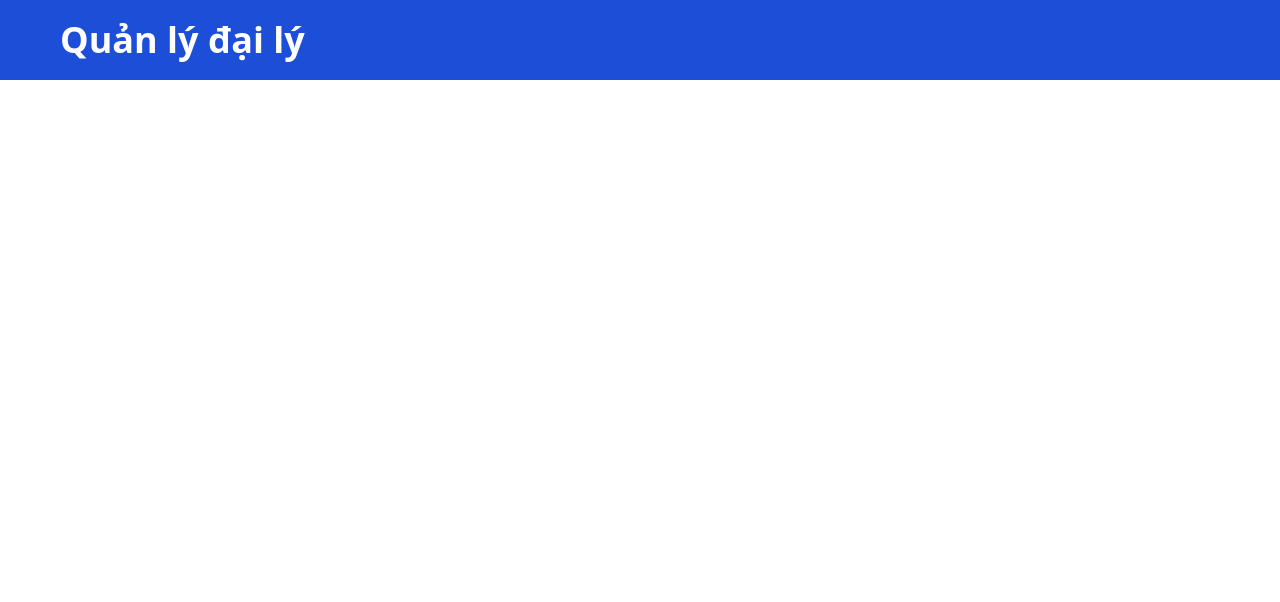
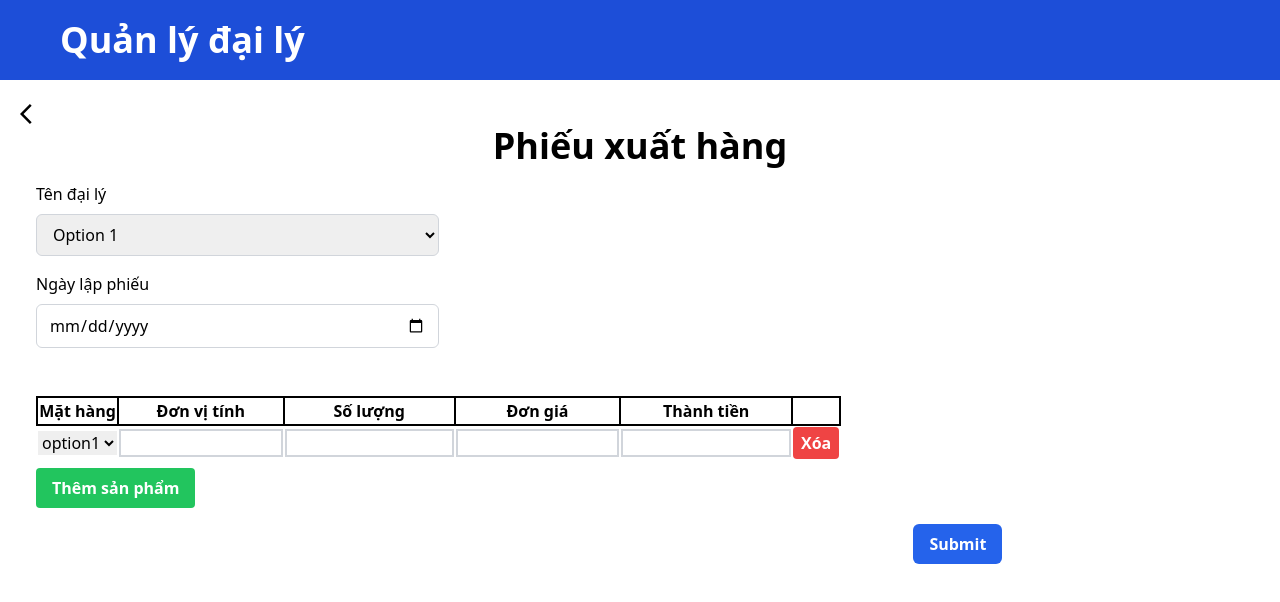
Before and after one commit to tannnt23/SE104.N21-QuanLyDaiLy, a React (Vite) app: page /lap-phieu-thu-tien in a window 1280 px wide. Before the commit this address had no page. Shown: the top 602 px of the page. Built offline with nearby package versions, Linux system fonts and the light colour scheme.

Commit message:
check git & add lapphieuthutien

```diff
--- a/src/App.jsx
+++ b/src/App.jsx
@@ -2,6 +2,7 @@
 import Layout from "./component/layout/Layout";
 // import pages
 import Home from "./pages/home/Home";
+import LapPhieuThuTien from "./pages/lapphieuthutien/LapPhieuThuTien";
 import LapPhieuXuatHang from "./pages/lapphieuxuathang/LapPhieuXuatHang";
 import DangKyDaiLy from "./pages/dangkydaily/DangKyDaiLy";
 import TraCuuDaiLy from "./pages/tracuudaily/TraCuuDaiLy";
@@ -16,6 +17,7 @@ function App() {
           <Routes>
             <Route path="/" element={<Home />} />
             <Route path="/lap-phieu-xuat-hang" element={<LapPhieuXuatHang />} />
+            <Route path="/lap-phieu-thu-tien" element={<LapPhieuThuTien />} />
             <Route path="/dang-ky-dai-ly" element={<DangKyDaiLy />} />
             <Route path="/tra-cuu-dai-ly" element={<TraCuuDaiLy />} />
           </Routes>
--- a/src/component/menu/menuWrapper/MenuWrapper.jsx
+++ b/src/component/menu/menuWrapper/MenuWrapper.jsx
@@ -33,6 +33,7 @@ function MenuWrapper() {
       id: 4,
       label: "Lập phiếu thu tiền",
       icon: <ReceiptIcon fontSize="large" />,
+      link: 'lap-phieu-thu-tien'
     },
     {
       id: 5,
--- /dev/null
+++ b/src/pages/lapphieuthutien/LapPhieuThuTien.jsx
@@ -0,0 +1,45 @@
+import BackButton from "../../component/button/backbutton/BackButton";
+import InputTable2 from "../../component/form/InputTable2";
+
+function LapPhieuThuTien() {
+    return (
+        <div>
+            <BackButton />
+            {/* Heading */}
+            <div className="flex flex justify-center">
+                <h2 className="text-4xl font-bold">Phiếu xuất hàng</h2>
+            </div>
+            {/* Form */}
+            <div>
+                <form className="p-4">
+                    <div className="flex flex-col w-1/3">
+                        <div className="">
+                            <label htmlFor="combo-box" className="block mb-2">Tên đại lý</label>
+                            <select id="combo-box" name="combo-box" className="w-full px-3 py-2 border border-gray-300 rounded-md focus:outline-none focus:ring-blue-500 focus:border-blue-500">
+                                <option value="option1">Option 1</option>
+                                <option value="option2">Option 2</option>
+                                <option value="option3">Option 3</option>
+                            </select>
+                        </div>
+                        <div className="">
+                            <label htmlFor="date-input" className="block mt-4 mb-2">Ngày lập phiếu</label>
+                            <input type="date" id="date-input" name="date-input" className="w-full px-3 py-2 border border-gray-300 rounded-md focus:outline-none focus:ring-blue-500 focus:border-blue-500" />
+                        </div>
+                    </div>
+                    <br />
+                    <br />
+                    <div className="w-2/3 ">
+                        <InputTable2 />
+                    </div>
+                    <div className="flex justify-end w-4/5 ">
+                        <input type="submit" value="Submit" className="mt-4 px-4 py-2 bg-blue-600 text-white font-semibold rounded-md hover:bg-green-700 ease-in-out transition duration-300 cursor-pointer" />
+                    </div>
+
+                </form>
+            </div>
+
+        </div>
+    )
+}
+
+export default LapPhieuThuTien
```
